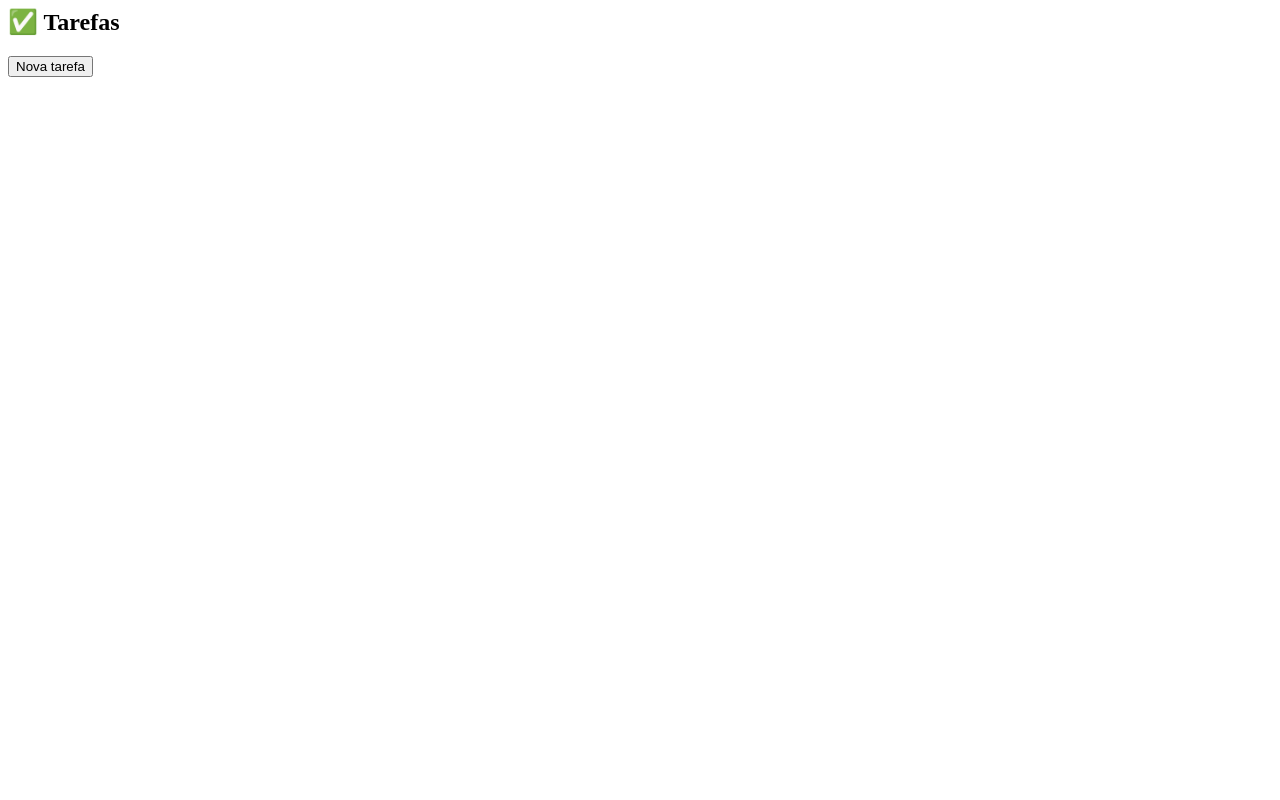
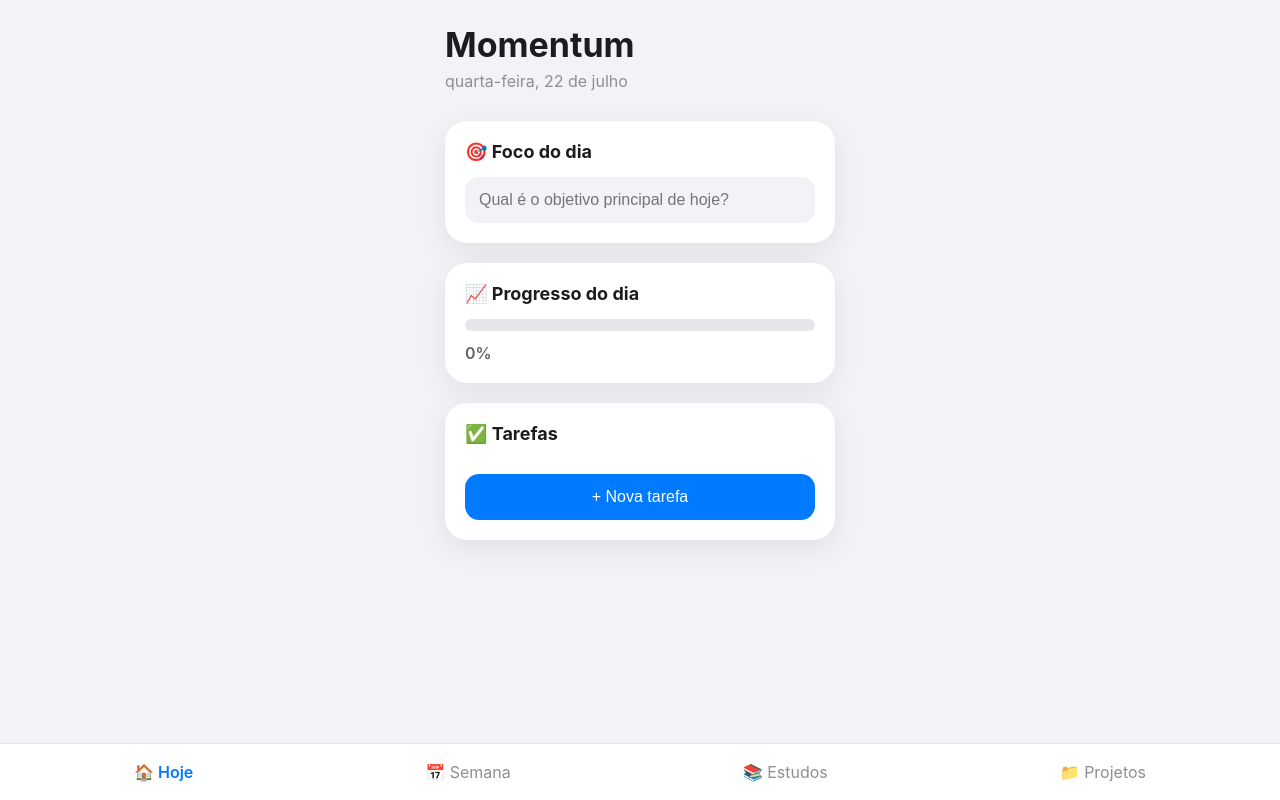
Before and after one commit to Glauciakuentzer/Momentum, a plain HTML site: page index.html in a window 1280 px wide. Drawn offline with Linux system fonts and the light colour scheme.

Commit message:
Update index.html

```diff
--- a/index.html
+++ b/index.html
@@ -1,3 +1,44 @@
+<!DOCTYPE html>
+<html lang="pt-BR">
+
+<head>
+    <meta charset="UTF-8">
+    <meta name="viewport" content="width=device-width, initial-scale=1.0">
+    <title>Momentum</title>
+
+    <link rel="stylesheet" href="css/style.css">
+</head>
+
+<body>
+
+<div class="app">
+
+    <header>
+        <h1>Momentum</h1>
+        <p id="today"></p>
+    </header>
+
+    <section class="card">
+        <h2>🎯 Foco do dia</h2>
+
+        <input
+            type="text"
+            id="focus"
+            placeholder="Qual é o objetivo principal de hoje?">
+    </section>
+
+    <section class="card">
+
+        <h2>📈 Progresso do dia</h2>
+
+        <div class="progress">
+            <div id="progressBar"></div>
+        </div>
+
+        <p id="progressText">0%</p>
+
+    </section>
+
     <section class="card">
 
         <h2>✅ Tarefas</h2>
@@ -5,7 +46,25 @@
         <div id="tasks"></div>
 
         <button id="addTask">
-Nova tarefa
+            + Nova tarefa
         </button>
 
     </section>
+
+    <footer>
+
+        <div class="tab active">🏠 Hoje</div>
+        <div class="tab">📅 Semana</div>
+        <div class="tab">📚 Estudos</div>
+        <div class="tab">📁 Projetos</div>
+
+    </footer>
+
+</div>
+
+<script src="js/storage.js"></script>
+<script src="js/app.js"></script>
+
+</body>
+
+</html>
```
Lines whose indentation alone changed are shown as unchanged.
